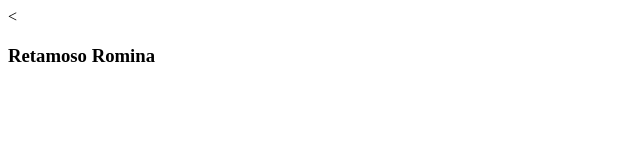
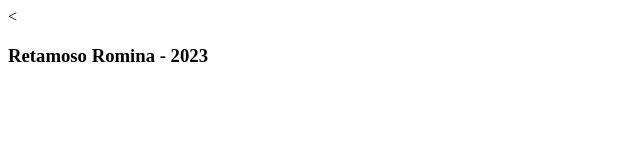
Before and after one commit to RominaCovid/Trabajo-Final, a plain HTML site: page index.html in a window 1280 px wide. Shown: the full height of the page, 0-640 px from the left. Drawn offline with Linux system fonts and the light colour scheme.

Commit message:
Initial Commit

```diff
--- a/index.html
+++ b/index.html
@@ -8,7 +8,7 @@
 </head>
 <body>
 	<footer>
-		<h3>Retamoso Romina</h3>
+		<h3>Retamoso Romina - 2023</h3>
 	</footer>
 
 </body>
```
